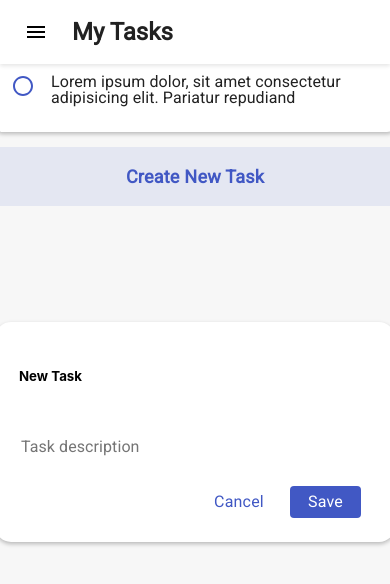
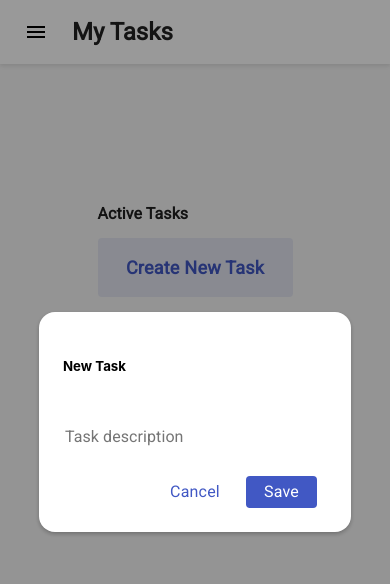
Before and after one commit to cremalab/israel-todo, a React (Create React App) app: page / in a window 390 px wide. Both pictures are taken after a click on the button "Create New Task". Shown: the top 584 px of the page. Built offline with nearby package versions, Linux system fonts and the light colour scheme.

Commit message:
ADAIG-11: updated some styling to improve responsiveness, implemented create todo logic, updated styling on modal.

```diff
--- a/package.json
+++ b/package.json
@@ -10,6 +10,7 @@
     "react": "17.0.2",
     "react-dom": "17.0.2",
     "react-scripts": "4.0.3",
+    "uuid": "^8.3.2",
     "web-vitals": "1.1.1"
   },
   "devDependencies": {
@@ -32,6 +33,7 @@
     "@types/node": "12.20.10",
     "@types/react": "17.0.4",
     "@types/react-dom": "17.0.3",
+    "@types/uuid": "^8.3.0",
     "cross-env": "7.0.3",
     "cypress": "7.2.0",
     "dependency-cruiser": "9.26.0",
--- a/src/components/NewTask/index.tsx
+++ b/src/components/NewTask/index.tsx
@@ -1,29 +1,29 @@
-import { ChangeEvent, useState } from "react"
 import { PrimarySmallButton } from "../PrimarySmallButton"
 import { SecondarySmallButton } from "../SecondarySmallButton"
 import "./styles.scss"
 
-export function NewTask() {
-  const [todo, setTodo] = useState("")
+type Props = {
+  onChange: (value: string) => void
+  onClick: () => void
+  closeModal: () => void
+  open: boolean
+}
 
-  const handleChangeEvent = (event: ChangeEvent<HTMLInputElement>): void => {
-    setTodo(event.target.value)
-  }
-  console.log(todo)
-  return (
-    <div className="wrapper">
+export function NewTask({ onChange, onClick, closeModal, open }: Props) {
+  return open ? (
+    <div className="modal">
       <div className="new-task">
         <h5>New Task</h5>
         <input
           type="text"
           placeholder="Task description"
-          onChange={handleChangeEvent}
+          onChange={(event) => onChange(event.target.value)}
         />
         <div className="btn-div">
-          <SecondarySmallButton name="Cancel" />
-          <PrimarySmallButton name="Save" />
+          <SecondarySmallButton name="Cancel" closeModal={closeModal} />
+          <PrimarySmallButton name="Save" onClick={() => onClick()} />
         </div>
       </div>
     </div>
-  )
+  ) : null
 }
--- a/src/components/NewTask/styles.scss
+++ b/src/components/NewTask/styles.scss
@@ -5,6 +5,7 @@
   box-shadow: 0px 2px 4px rgba(0, 0, 0, 0.25);
   border-radius: 16px;
   width: 25em;
+  margin: auto;
 }
 
 .new-task p {
@@ -45,3 +46,21 @@ input {
   align-items: center;
   min-height: 50vh;
 }
+@media only screen and (max-width: 700px) {
+  .new-task {
+    max-width: 80%;
+  }
+}
+
+/* The Modal (background) */
+.modal {
+  position: fixed; /* Stay in place */
+  z-index: 2000; /* Sit on top */
+  left: 0;
+  top: 0;
+  width: 100vw; /* Full width */
+  height: 100vh; /* Full height */
+  background-color: rgb(0, 0, 0); /* Fallback color */
+  background-color: rgba(0, 0, 0, 0.4); /* Black w/ opacity */
+  display: flex;
+}
--- a/src/components/PrimarySmallButton/index.tsx
+++ b/src/components/PrimarySmallButton/index.tsx
@@ -2,10 +2,16 @@ import "./styles.scss"
 
 type Props = {
   name: string
+  onClick: React.MouseEventHandler<HTMLButtonElement>
 }
 
 export function PrimarySmallButton(props: Props) {
   return (
-    <button className="primary-small primary-small-text">{props.name}</button>
+    <button
+      className="primary-small primary-small-text"
+      onClick={props.onClick}
+    >
+      {props.name}
+    </button>
   )
 }
--- a/src/components/SecondarySmallButton/index.tsx
+++ b/src/components/SecondarySmallButton/index.tsx
@@ -2,11 +2,15 @@ import "./styles.scss"
 
 type Props = {
   name: string
+  closeModal: () => void
 }
 
 export function SecondarySmallButton(props: Props) {
   return (
-    <button className="secondary-small secondary-small-text">
+    <button
+      className="secondary-small secondary-small-text"
+      onClick={props.closeModal}
+    >
       {props.name}
     </button>
   )
--- a/src/components/TodoCard/index.tsx
+++ b/src/components/TodoCard/index.tsx
@@ -3,7 +3,11 @@ import CheckCircleIcon from "@material-ui/icons/CheckCircle"
 import RadioButtonUncheckedIcon from "@material-ui/icons/RadioButtonUnchecked"
 import { useState } from "react"
 
-export function TodoCard() {
+type Props = {
+  todo: string
+}
+
+export function TodoCard(props: Props) {
   const [clicked, setClicked] = useState(false)
 
   const handleIconClick = (): void => {
@@ -18,7 +22,7 @@ export function TodoCard() {
   return (
     <div className="card">
       <div className="card-content">
-        <div onClick={handleIconClick}>
+        <div className="ellipse-div" onClick={handleIconClick}>
           {clicked ? (
             <CheckCircleIcon className="ellipse" />
           ) : (
@@ -26,10 +30,7 @@ export function TodoCard() {
           )}
         </div>
         <div className="text-date-section">
-          <p className="text">
-            Lorem ipsum dolor, sit amet consectetur adipisicing elit. Pariatur
-            repudiand
-          </p>
+          <p className="text">{props.todo}</p>
         </div>
       </div>
     </div>
--- a/src/components/TodoCard/styles.scss
+++ b/src/components/TodoCard/styles.scss
@@ -8,6 +8,7 @@
   box-shadow: 0px 2px 4px rgba(0, 0, 0, 0.25);
   border-radius: 8px;
   min-width: 100%;
+  margin-bottom: 0.5em;
 }
 
 .card-content {
@@ -17,8 +18,8 @@
 
 .text-date-section {
   display: flex;
-  flex-direction: column;
-  align-items: flex-start;
+  flex-direction: row;
+  align-items: center;
   margin: 0px 16px;
 }
 
@@ -37,3 +38,9 @@
 .ellipse {
   color: #4158c4;
 }
+
+.ellipse-div {
+  display: flex;
+  flex-direction: row;
+  align-items: center;
+}
--- a/src/components/TodoContainer/index.tsx
+++ b/src/components/TodoContainer/index.tsx
@@ -1,24 +1,56 @@
 import "./styles.scss"
 import { useState } from "react"
+import { v4 as uuidv4 } from "uuid"
+import { Todo } from "../../types/Todo"
 import { NewTask } from "../NewTask"
 import { TodoCard } from "../TodoCard"
 
 export function TodoContainer() {
   const [showModal, setShowModal] = useState(false)
+  const [todo, setTodo] = useState("")
+  const [allTodos, setAllTodos] = useState<Todo[]>([])
 
+  const handleChangeEvent = (value: string): void => {
+    setTodo(value)
+  }
+  const handleSaveTodo = () => {
+    const newTodo: Todo = { id: uuidv4(), todo, isCompleted: false }
+
+    if (todo && !allTodos.includes(newTodo)) {
+      setAllTodos([...allTodos, newTodo])
+      setShowModal(false)
+      setTodo("")
+    } else {
+      alert("You must Enter todo to save!")
+    }
+  }
+  console.log(todo)
+  console.log(allTodos)
   const openModal = () => {
     setShowModal(true)
+  }
+  const closeModal = () => {
+    console.log("clicked")
+    setShowModal(!showModal)
   }
 
   return (
     <div className="wrapper">
-      <div>
+      <div className="todos">
         <h3 id="active-tasks">Active Tasks</h3>
-        <TodoCard />
+        {allTodos.map(({ todo, id }) => {
+          return <TodoCard todo={todo} key={id} />
+        })}
+
         <button className="new-task-btn" onClick={openModal}>
           <p id="btn-text">Create New Task</p>
         </button>
-        {showModal ? <NewTask /> : null}
+        <NewTask
+          onClick={handleSaveTodo}
+          onChange={handleChangeEvent}
+          closeModal={closeModal}
+          open={showModal}
+        />
       </div>
     </div>
   )
--- a/src/components/TodoContainer/styles.scss
+++ b/src/components/TodoContainer/styles.scss
@@ -40,3 +40,14 @@
   align-items: center;
   min-height: 50vh;
 }
+
+.todos {
+  min-width: 50%;
+  margin-top: 5em;
+}
+
+@media only screen and (max-width: 600px) {
+  .todos {
+    max-width: 80%;
+  }
+}
--- /dev/null
+++ b/src/types/Todo.ts
@@ -0,0 +1,5 @@
+export interface Todo {
+  id: string
+  todo: string
+  isCompleted: boolean
+}
```
Also changed, not shown: 1 other file (tests, documents, lock files or other folders).
